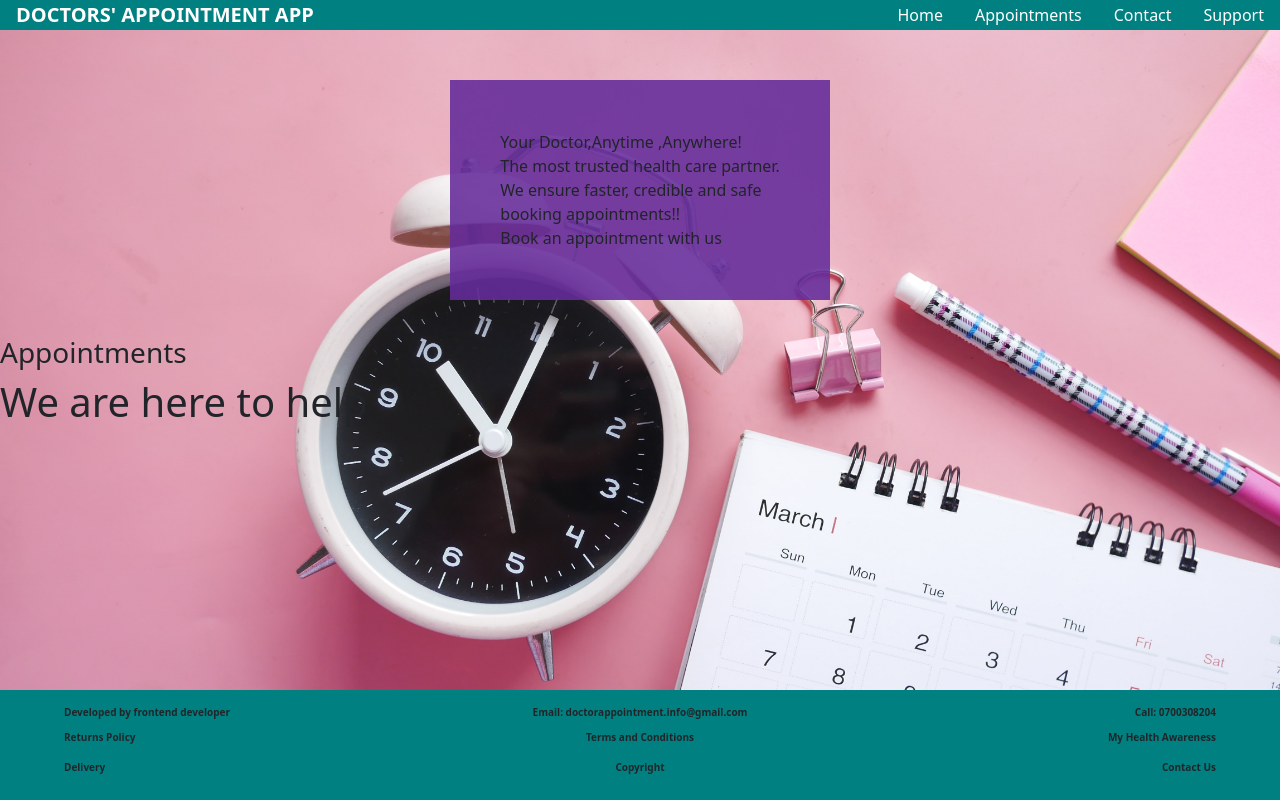
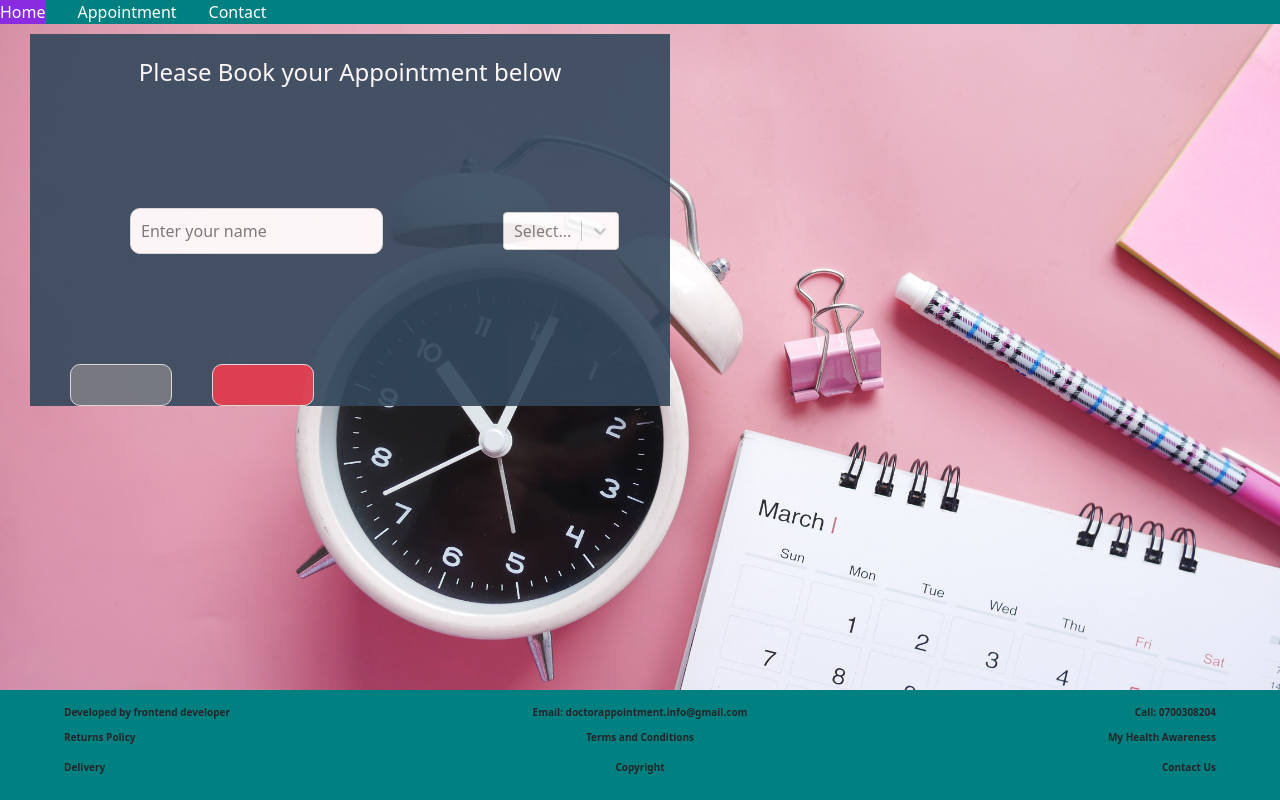
Before and after one commit to sylviaakoth/phase-3-project, a React (Create React App) app: page /appointments in a window 1280 px wide. Built offline with nearby package versions, Linux system fonts and the light colour scheme.

Commit message:
updated files

```diff
--- a/src/index.js
+++ b/src/index.js
@@ -2,11 +2,11 @@ import React from 'react';
 import ReactDOM from 'react-dom/client';
 import App from './App';
 import 'bootstrap/dist/css/bootstrap.css';
-
+import Pages from './mypages/pages'
 
 const root = ReactDOM.createRoot(document.getElementById('root'));
 root.render(
 
-    <App />
+    <Pages />
 
 );
--- /dev/null
+++ b/src/mycomponets/Appointment.js
@@ -0,0 +1,14 @@
+import React from 'react'
+import Inputs from '../components/Inputs'
+import Footer from '../components/Footer'
+
+function Appointment() {
+  return (
+    <>
+        <Inputs />
+        <Footer />
+    </>
+  )
+}
+
+export default Appointment
--- /dev/null
+++ b/src/mycomponets/Contact.js
@@ -0,0 +1,12 @@
+import React from 'react'
+import Footer from '../components/Footer'
+
+function Contact() {
+  return (
+    <>
+        <Footer />
+    </>
+  )
+}
+
+export default Contact
--- /dev/null
+++ b/src/mycomponets/Header.js
@@ -0,0 +1,21 @@
+import React from 'react'
+import { NavLink } from 'react-router-dom'
+function Header() {
+  return (
+    <div className='nav'>
+        <ul>
+            <li>
+                <NavLink to='/'>Home</NavLink>
+            </li>
+            <li>
+                <NavLink to='/appointments'>Appointment</NavLink>
+            </li>
+            <li>
+                <NavLink to='/contact'>Contact</NavLink>
+            </li>
+        </ul>
+    </div>
+  )
+}
+
+export default Header
--- /dev/null
+++ b/src/mycomponets/Home.js
@@ -0,0 +1,14 @@
+import React from 'react'
+import Caption from '../components/Caption'
+import Footer from '../components/Footer'
+
+function Home() {
+  return (
+    <>
+       <Caption/>
+       <Footer/>
+    </>
+  )
+}
+
+export default Home
--- /dev/null
+++ b/src/mypages/pages.js
@@ -0,0 +1,23 @@
+import React from 'react'
+import { BrowserRouter, Routes, Route } from 'react-router-dom'
+import Home from '../mycomponets/Home'
+import Contact from '../mycomponets/Contact'
+import Header from '../mycomponets/Header'
+import Appointment from '../mycomponets/Appointment'
+
+function Pages() {
+  return (
+    <>
+        <BrowserRouter>
+            <Header />
+            <Routes>
+                <Route exact path="/" element={<Home/>}/>
+                <Route exact path="/appointments" element={<Appointment/>}/>
+                <Route exact path="/contact" element={<Contact/>}/>
+            </Routes>
+        </BrowserRouter>
+    </>
+  )
+}
+
+export default Pages
```
Also changed, not shown: src/mycomponets/Support.js (added), src/mycomponets/appointment.css (added), src/mycomponets/contact.css (added), src/mycomponets/header.css (added), src/mycomponets/home.css (added), src/mycomponets/support.css (added).
